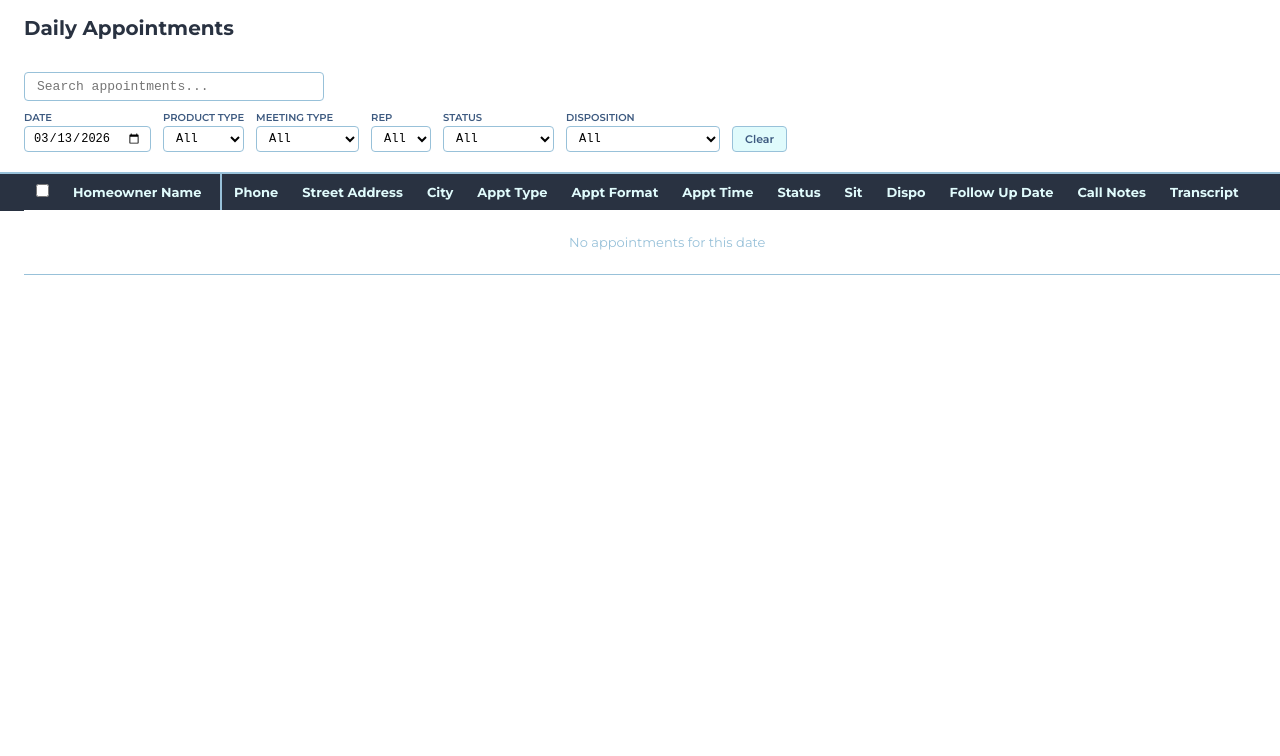
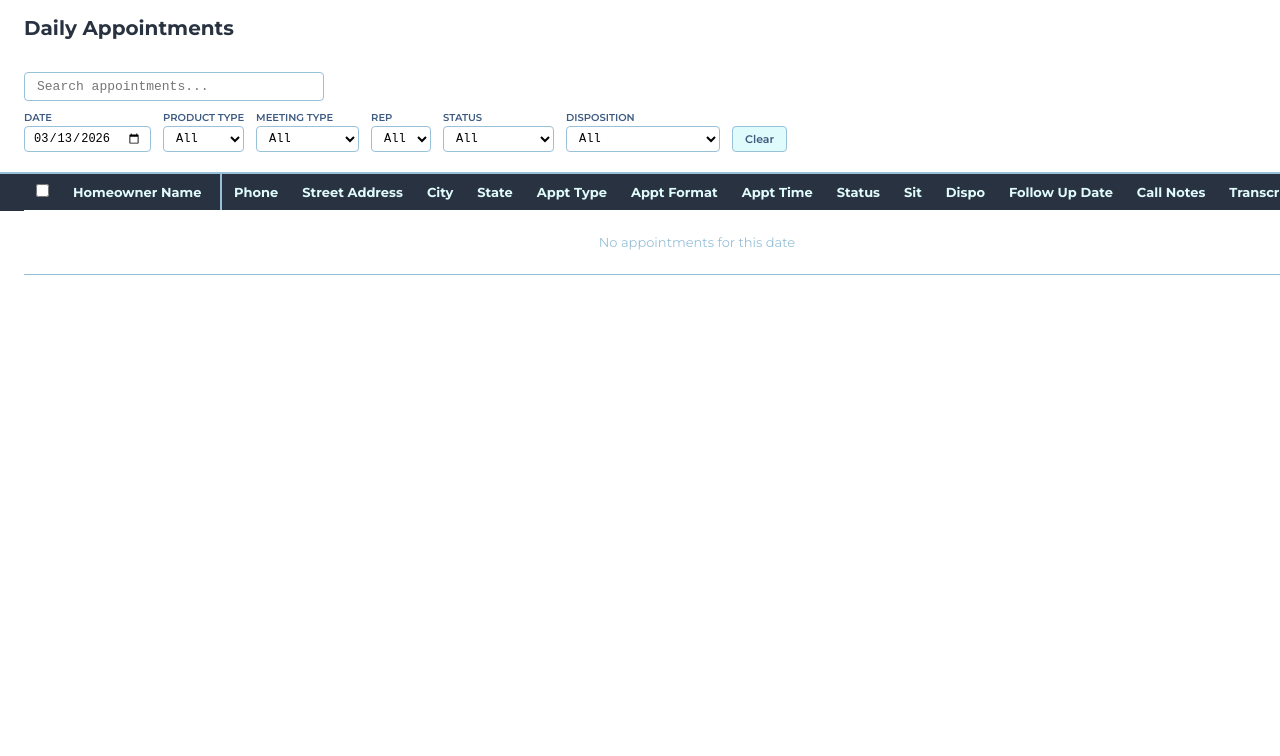
Before and after one commit to adam12798/Mapping-and-Dispo, a Django app: page /daily/ in a window 1280 px wide. Shown: the part 44-800 px from the top of the page. Run offline with Django 5.2, Linux system fonts and the light colour scheme; data that the repository does not hold is empty.

Commit message:
Add State column to CRM/Daily and fix column resize triggering sort
- State field on Lead model with migration 0017
- State column next to City on both CRM and Daily pages
- SMS parser saves state from incoming leads
- Fixed: dragging column resize handle no longer triggers sort

Co-Authored-By: Claude Opus 4.6 <noreply@anthropic.com>

```diff
--- a/maps/models.py
+++ b/maps/models.py
@@ -27,6 +27,7 @@ class Lead(models.Model):
 
     address = models.CharField(max_length=500)
     city = models.CharField(max_length=200, blank=True)
+    state = models.CharField(max_length=50, blank=True)
     latitude = models.FloatField(null=True, blank=True)
     longitude = models.FloatField(null=True, blank=True)
     from_number = models.CharField(max_length=20, blank=True)
--- a/maps/templates/maps/daily.html
+++ b/maps/templates/maps/daily.html
@@ -113,15 +113,16 @@
                     <th class="sortable" onclick="sortTable(2)">Phone <span class="sort-arrow"></span><div class="col-resize"></div></th>
                     <th class="sortable" onclick="sortTable(3)">Street Address <span class="sort-arrow"></span><div class="col-resize"></div></th>
                     <th class="sortable" onclick="sortTable(4)">City <span class="sort-arrow"></span><div class="col-resize"></div></th>
-                    <th class="sortable" onclick="sortTable(5)">Appt Type <span class="sort-arrow"></span><div class="col-resize"></div></th>
-                    <th class="sortable" onclick="sortTable(6)">Appt Format <span class="sort-arrow"></span><div class="col-resize"></div></th>
-                    <th class="sortable" onclick="sortTable(7)">Appt Time <span class="sort-arrow"></span><div class="col-resize"></div></th>
-                    <th class="sortable" onclick="sortTable(8)">Status <span class="sort-arrow"></span><div class="col-resize"></div></th>
-                    <th class="sortable" onclick="sortTable(9)">Sit <span class="sort-arrow"></span><div class="col-resize"></div></th>
-                    <th class="sortable" onclick="sortTable(10)">Dispo <span class="sort-arrow"></span><div class="col-resize"></div></th>
-                    <th class="sortable" onclick="sortTable(11)">Follow Up Date <span class="sort-arrow"></span><div class="col-resize"></div></th>
-                    <th class="sortable" onclick="sortTable(12)">Call Notes <span class="sort-arrow"></span><div class="col-resize"></div></th>
-                    <th class="sortable" onclick="sortTable(13)">Transcript <span class="sort-arrow"></span><div class="col-resize"></div></th>
+                    <th class="sortable" onclick="sortTable(5)">State <span class="sort-arrow"></span><div class="col-resize"></div></th>
+                    <th class="sortable" onclick="sortTable(6)">Appt Type <span class="sort-arrow"></span><div class="col-resize"></div></th>
+                    <th class="sortable" onclick="sortTable(7)">Appt Format <span class="sort-arrow"></span><div class="col-resize"></div></th>
+                    <th class="sortable" onclick="sortTable(8)">Appt Time <span class="sort-arrow"></span><div class="col-resize"></div></th>
+                    <th class="sortable" onclick="sortTable(9)">Status <span class="sort-arrow"></span><div class="col-resize"></div></th>
+                    <th class="sortable" onclick="sortTable(10)">Sit <span class="sort-arrow"></span><div class="col-resize"></div></th>
+                    <th class="sortable" onclick="sortTable(11)">Dispo <span class="sort-arrow"></span><div class="col-resize"></div></th>
+                    <th class="sortable" onclick="sortTable(12)">Follow Up Date <span class="sort-arrow"></span><div class="col-resize"></div></th>
+                    <th class="sortable" onclick="sortTable(13)">Call Notes <span class="sort-arrow"></span><div class="col-resize"></div></th>
+                    <th class="sortable" onclick="sortTable(14)">Transcript <span class="sort-arrow"></span><div class="col-resize"></div></th>
                     <th class="action-col"></th>
                 </tr>
             </thead>
@@ -133,6 +134,7 @@
                     <td><input type="text" class="crm-input" data-field="phone_number" value="{{ lead.phone_number }}"></td>
                     <td><input type="text" class="crm-input" data-field="address" value="{{ lead.address }}"></td>
                     <td><input type="text" class="crm-input" data-field="city" value="{{ lead.city }}"></td>
+                    <td><input type="text" class="crm-input" data-field="state" value="{{ lead.state }}"></td>
                     <td>
                         <select class="crm-select" data-field="appointment_type">
                             <option value="">—</option>
@@ -186,7 +188,7 @@
                     <td class="action-col"><button class="delete-btn row-delete" onclick="deleteLead(this)">X</button></td>
                 </tr>
                 {% empty %}
-                <tr><td colspan="15" class="empty-row">No appointments for this date</td></tr>
+                <tr><td colspan="16" class="empty-row">No appointments for this date</td></tr>
                 {% endfor %}
             </tbody>
         </table>
@@ -262,7 +264,7 @@
                 currentSortAsc = true;
             }
 
-            var isDateCol = (colIndex === 7);
+            var isDateCol = (colIndex === 8);
 
             rows.sort(function(a, b) {
                 var valA = getCellValue(a, colIndex);
@@ -434,10 +436,14 @@
                     startWidth = resizing.offsetWidth;
                     this.classList.add('active');
                 });
+                handle.addEventListener('click', function(e) {
+                    e.stopPropagation();
+                });
             });
 
             document.addEventListener('mousemove', function(e) {
                 if (!resizing) return;
+                e.preventDefault();
                 var diff = e.pageX - startX;
                 var newWidth = Math.max(50, startWidth + diff);
                 resizing.style.width = newWidth + 'px';
--- a/maps/views.py
+++ b/maps/views.py
@@ -190,7 +190,7 @@ def lead_update(request, pk):
     lead = get_object_or_404(Lead, pk=pk)
     data = json.loads(request.body)
     allowed_fields = [
-        'homeowner_name', 'phone_number', 'address', 'city',
+        'homeowner_name', 'phone_number', 'address', 'city', 'state',
         'appointment_type', 'appointment_format', 'appointment_datetime',
         'disposition', 'sat', 'follow_up_date', 'call_notes', 'call_transcript',
     ]
@@ -1023,6 +1023,7 @@ def sms_webhook(request):
             Lead.objects.create(
                 address=address,
                 city=city,
+                state=fields.get('state', ''),
                 latitude=lat,
                 longitude=lng,
                 from_number=from_number,
```
Also changed, not shown: maps/templates/maps/crm.html (+17 -11 lines), maps/migrations/0017_lead_state.py (added).
